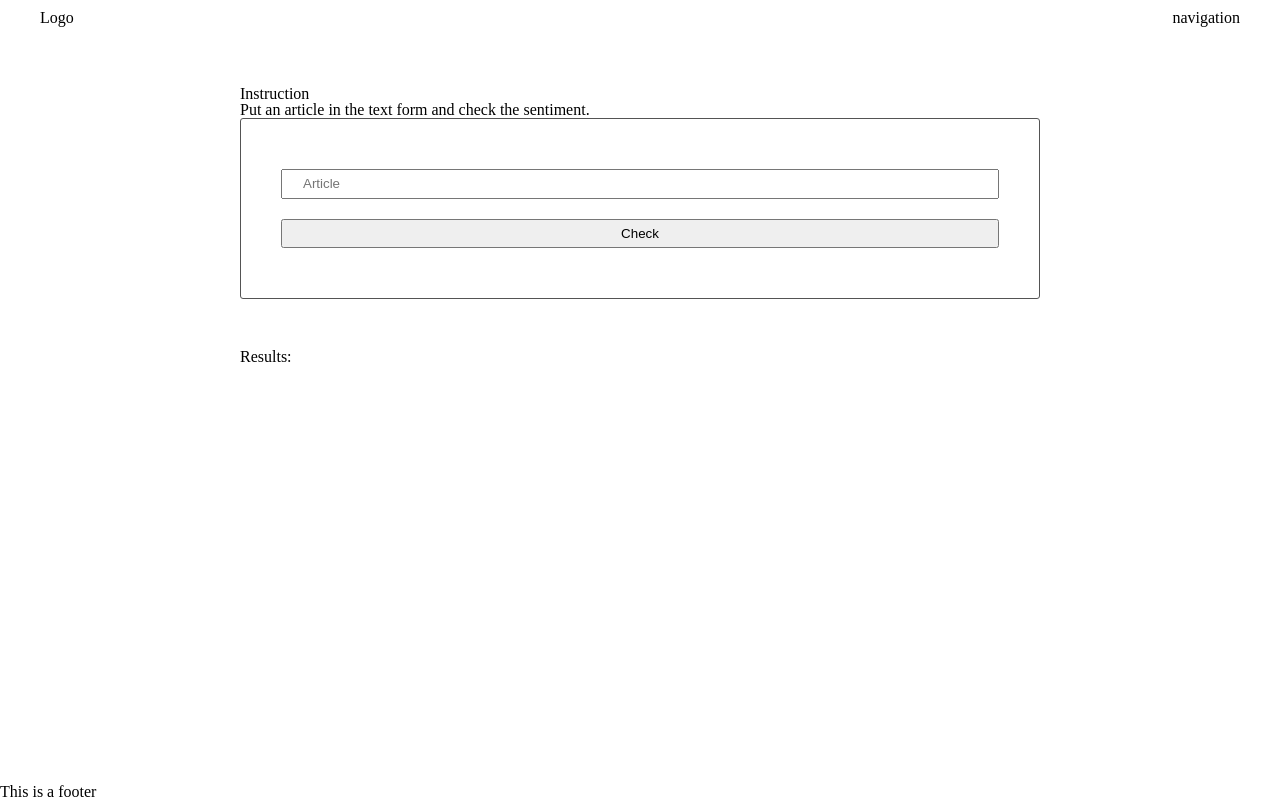
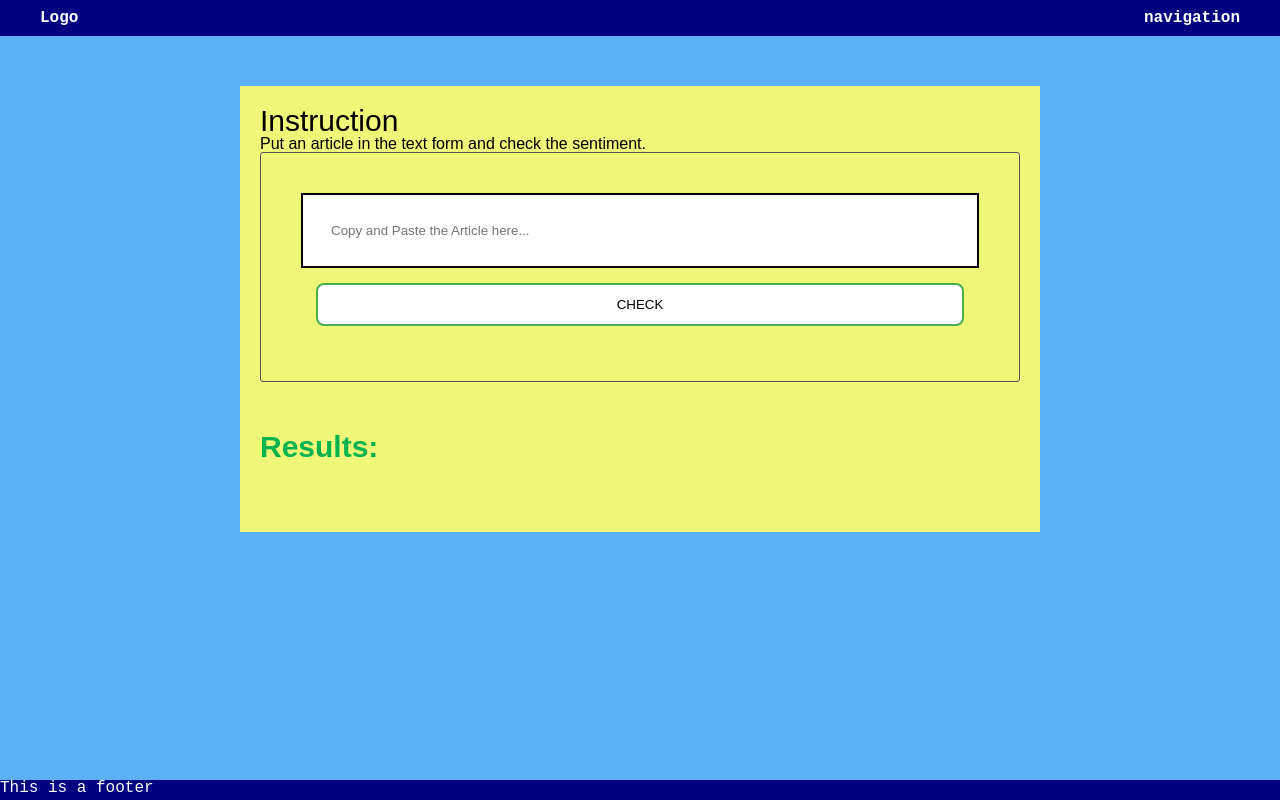
Before and after one commit to jamiekim828/evaluate-news-nlp, a website: page src/client/views/index.html in a window 1280 px wide. Drawn offline with nearby package versions, Linux system fonts and the light colour scheme; files that its build step writes are made by us from their sources.

Commit message:
style added

```diff
--- a/package.json
+++ b/package.json
@@ -18,6 +18,7 @@
     "cors": "^2.8.5",
     "dotenv": "^8.2.0",
     "express": "^4.17.1",
+    "json-stringify": "^1.0.0",
     "webpack": "^4.42.0",
     "webpack-cli": "^3.3.11"
   },
--- a/src/client/styles/base.scss
+++ b/src/client/styles/base.scss
@@ -5,6 +5,7 @@ body {
 }
 
 main {
+  background-color: rgb(92, 176, 245);
   flex: 2;
 }
 
--- a/src/client/styles/footer.scss
+++ b/src/client/styles/footer.scss
@@ -0,0 +1,9 @@
+footer {
+  background-color: navy;
+  color: white;
+  height: 20px;
+
+  p {
+    font-family: 'Courier New', Courier, monospace;
+  }
+}
--- a/src/client/styles/form.scss
+++ b/src/client/styles/form.scss
@@ -1,12 +1,56 @@
-form {
+#formsection {
+  background-color: #eef778;
+  padding: 20px;
+
+  form {
     border: 1px solid #545454;
     border-radius: 3px;
     padding: 40px;
+  }
+  h2 {
+    font-size: 30px;
+    font-family: Arial, Helvetica, sans-serif;
+  }
+
+  p {
+    font-family: Arial, Helvetica, sans-serif;
+  }
+
+  #textform {
+    display: flex;
+    flex-direction: column;
+  }
+
+  #name {
+    display: block;
+    border: 2px solid;
+    padding: 28px;
+    margin-left: auto;
+    margin-right: auto;
+    width: 100%;
+    resize: both;
+    overflow: hidden;
+  }
+
+  #submitButton {
+    padding: 12px 28px;
+    margin: 15px;
+    border-radius: 8px;
+    background-color: white;
+    color: black;
+    border: 2px solid #4caf50;
+  }
 }
 
-input {
-    padding: 5px 20px;
-    width: 100%;
-    line-height: 16px;
-    margin: 10px 0;
+#resultsection {
+  strong {
+    font-size: 30px;
+    font-family: Arial, Helvetica, sans-serif;
+    font-weight: 800;
+    color: rgb(7, 179, 79);
+  }
+  #polarity,
+  #subjectivity {
+    color: rgb(7, 179, 79);
+  }
 }
--- a/src/client/styles/header.scss
+++ b/src/client/styles/header.scss
@@ -1,5 +1,9 @@
 header {
-    display: flex;
-    justify-content: space-between;
-    padding: 10px 40px;
+  background-color: navy;
+  color: white;
+  font-family: 'Courier New', Courier, monospace;
+  font-weight: 800;
+  display: flex;
+  justify-content: space-between;
+  padding: 10px 40px;
 }
--- a/src/client/views/index.html
+++ b/src/client/views/index.html
@@ -29,8 +29,10 @@
                         <p>Put an article in the text form and check the sentiment.</p>
                     </div>
                 <form id="textform" onsubmit="return Client.handleSubmit(event)">
-                    <input id="name" type="text" name="input" placeholder="Article">
-                    <input id="submitButton" type="button" name="" value="Check" onclick="return Client.handleSubmit(event)"  >
+
+                    <input id="name" type="text" name="input" placeholder="Copy and Paste the Article here...">
+
+                    <input id="submitButton" type="button" name="" value="CHECK" onclick="return Client.handleSubmit(event)"  >
                 </form>
                 </div>
             <section>
```
Also changed, not shown: src/client/js/formHandler.js (+3 -4 lines), src/server/index.js (+36 -17 lines), 1 other file. Lines whose indentation alone changed are shown as unchanged.
